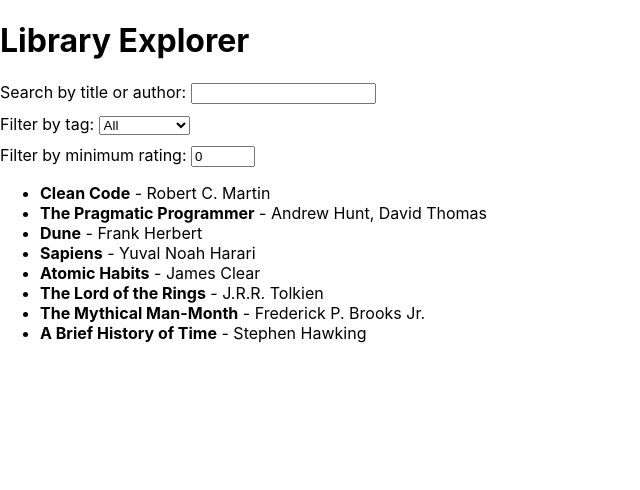
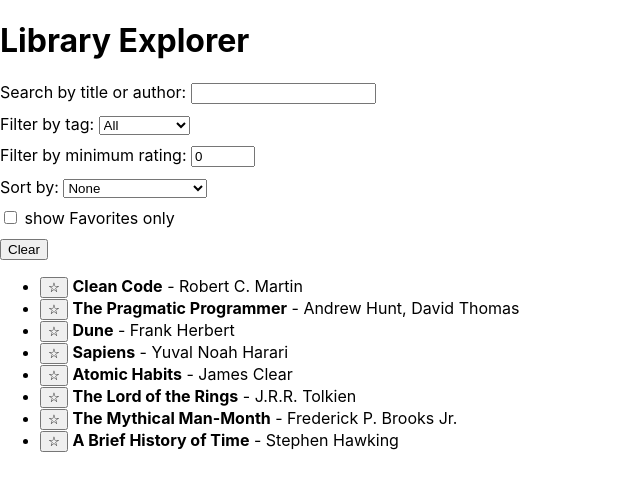
Before and after one commit to OfekAmar/library-explorer, a React (Create React App) app: page / in a window 1280 px wide. Shown: the top 490 px of the page, without its empty margins (0-640 px from the left). Built offline with nearby package versions, Linux system fonts and the light colour scheme.

Commit message:
updaed filtering + clear + sort added favorites (no local storage implimented yet)

```diff
--- a/src/App.tsx
+++ b/src/App.tsx
@@ -6,12 +6,17 @@ import { Book, Tag } from "./types";
 
 function App() {
 
+  type SortOption = 'none' | 'title-asc' | 'title-desc' | 'rating-asc' | 'rating-desc';
+
   const [books, setBooks] = useState<Book[]>([]);
   const [loading, setLoading] = useState<boolean>(true);
   const [error, setError] = useState<string>("");
   const [searchTerm, setSearchTerm] = useState<string>("");
   const [selectedTag, setSelectedTag] = useState<Tag | null>(null);
   const [minRating, setMinRating] = useState(0)
+  const [sortOption, setSortOption] = useState<SortOption>('none');
+  const [favorites, setFavorites] = useState<string[]>([])
+  const [showFavoritesOnly, setShowFavoritesOnly] = useState<boolean>(false);
 
   useEffect(() => {
     setLoading(true);
@@ -50,9 +55,41 @@ function App() {
     const searchRes = titleRes || authorRes
     const matchesTag = selectedTag === null || book.tags.includes(selectedTag);
     const matchesRating = book.rating >= minRating;
+    const matchesFavorites = !showFavoritesOnly || favorites.includes(book.id);
 
-    return searchRes && matchesTag && matchesRating;
+    return searchRes && matchesTag && matchesRating && matchesFavorites;
   })
+
+  // Sorting - making a copy of filteredBooks in order to not change the original array
+  // and then sorting based on the selected sort option
+  const sortedBooks = [...filteredBooks].sort((a, b) => {
+    switch (sortOption) {
+      case 'title-asc':
+        return a.title.localeCompare(b.title);
+      case 'title-desc':
+        return b.title.localeCompare(a.title);
+      case 'rating-asc':
+        return a.rating - b.rating;
+      case 'rating-desc':
+        return b.rating - a.rating;
+      case 'none':
+      default:
+        return 0;
+    }
+
+  });
+
+  const toggleFavorite = (bookId: string) => {
+    setFavorites((prev) => {
+      if (prev.includes(bookId)) {
+        return prev.filter((id) => id !== bookId)
+      } else {
+        return [...prev, bookId
+
+        ]
+      }
+    })
+  }
 
   return (
     <div>
@@ -86,10 +123,43 @@ function App() {
               setMinRating(value);
             }}></input>
         </div>
+        <div style={{ marginTop: '10px' }}>
+          <label htmlFor='sort'>Sort by: </label>
+          <select id='sort' value={sortOption} onChange={(event) => {
+            setSortOption(event.target.value as SortOption)
+          }}
+          >
+            <option value='none'>None</option>
+            <option value='title-asc'>Title (A-Z)</option>
+            <option value='title-desc'>Title (Z-A)</option>
+            <option value='rating-asc'>Rating (Low to High)</option>
+            <option value='rating-desc'>Rating (High to Low)</option>
+          </select>
+        </div>
+        <div style={{ marginTop: '10px' }}>
+          <label>
+            <input type="checkbox" id="favoritesOnly" checked={showFavoritesOnly} onChange={(event) => {
+              setShowFavoritesOnly(event.target.checked);
+            }} />
+            {" "}
+            show Favorites only
+          </label>
+        </div>
+        <div style={{ marginTop: '10px' }}>
+          <button onClick={() => {
+            setSearchTerm("");
+            setSelectedTag(null);
+            setMinRating(0);
+            setSortOption('none');
+          }}> Clear </button>
+        </div>
       </div>
       <ul>
-        {filteredBooks.map((book) => (
+        {sortedBooks.map((book) => (
           <li key={book.id}>
+            <button type="button" onClick={() => toggleFavorite(book.id)}>
+              {favorites.includes(book.id) ? "★" : "☆"}
+            </button>{' '}
             <strong>{book.title}</strong> - {book.author}
           </li>
         ))}
```
